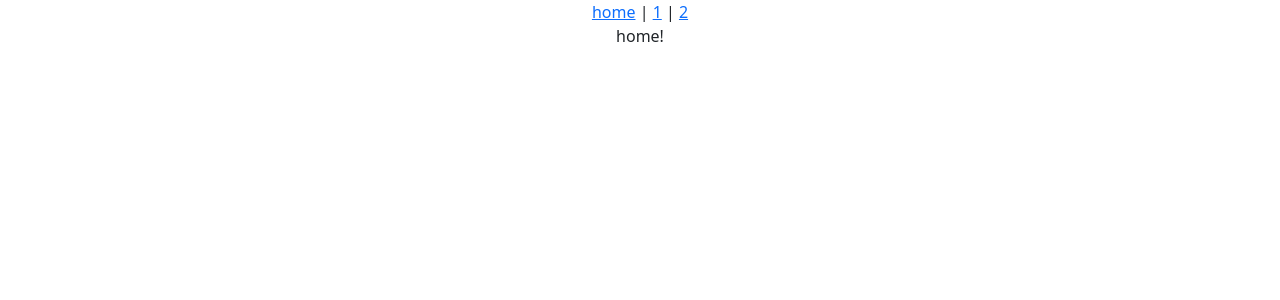
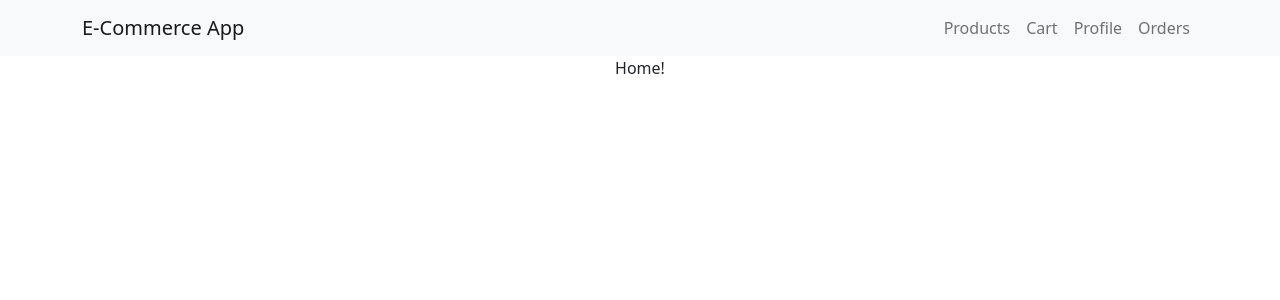
Before and after one commit to YotamBG/E-Commerce-App, a React (Create React App) app in the folder client/: page / in a window 1280 px wide. Shown: the top 300 px of the page. Built offline with nearby package versions, Linux system fonts and the light colour scheme.

Commit message:
Add a navbar

```diff
--- a/client/public/index.html
+++ b/client/public/index.html
@@ -24,7 +24,7 @@
       work correctly both with client-side routing and a non-root public URL.
       Learn how to configure a non-root public URL by running `npm run build`.
     -->
-    <title>React App</title>
+    <title>E-Commerce App</title>
   </head>
   <body>
     <noscript>You need to enable JavaScript to run this app.</noscript>
--- a/client/src/App.js
+++ b/client/src/App.js
@@ -1,4 +1,3 @@
-import logo from './logo.svg';
 import './App.css';
 import { } from 'react-bootstrap';
 import {
@@ -7,20 +6,25 @@ import {
   Route,
   Link
 } from "react-router-dom";
+import { NavBar } from './components/NavBar';
+import { Cart } from './pages/Cart';
+import { Products } from './pages/Products';
+import { Profile } from './pages/Profile';
+import { Orders } from './pages/Orders';
+import { Home } from './pages/Home';
+
 
 function App() {
   return (
     <div className="App">
       <BrowserRouter>
-        <nav>
-          <Link to="/">home</Link> |{" "}
-          <Link to="1">1</Link> |{" "}
-          <Link to="2">2</Link>
-        </nav>
+        <NavBar/>
         <Routes>
-          <Route path="/" element={<p>home!</p>} />
-          <Route path="1" element={<p>1</p>} />
-          <Route path="2" element={<p>2</p>} />
+          <Route path="/" element={<Home/>} />
+          <Route path="cart" element={<Cart/>} />
+          <Route path="products" element={<Products/>} />
+          <Route path="profile" element={<Profile/>} />
+          <Route path="orders" element={<Orders/>} />
         </Routes>
       </BrowserRouter>
     </div>
--- /dev/null
+++ b/client/src/components/NavBar.js
@@ -0,0 +1,21 @@
+import { Container, Nav, Navbar } from 'react-bootstrap';
+import { Link } from "react-router-dom";
+
+export function NavBar() {
+  return (
+    <Navbar bg="light" expand="lg">
+      <Container>
+        <Navbar.Brand href="/">E-Commerce App</Navbar.Brand>
+        <Navbar.Toggle aria-controls="basic-navbar-nav" />
+        <Navbar.Collapse id="basic-navbar-nav" className='justify-content-end'>
+          <Nav className="justify-content-end">
+            <Link to="products" className='nav-link'>Products</Link>
+            <Link to="cart" className='nav-link'>Cart</Link>
+            <Link to="profile" className='nav-link'>Profile</Link>
+            <Link to="orders" className='nav-link'>Orders</Link>
+          </Nav>
+        </Navbar.Collapse>
+      </Container>
+    </Navbar>
+  );
+}
--- /dev/null
+++ b/client/src/pages/Cart.js
@@ -0,0 +1,7 @@
+export function Cart() {
+  return (
+    <div>
+        <p>Cart</p>
+    </div>
+  );
+}
--- /dev/null
+++ b/client/src/pages/Home.js
@@ -0,0 +1,7 @@
+export function Home() {
+  return (
+    <div>
+        <p>Home!</p>
+    </div>
+  );
+}
--- /dev/null
+++ b/client/src/pages/Orders.js
@@ -0,0 +1,7 @@
+export function Orders() {
+  return (
+    <div>
+        <p>Orders</p>
+    </div>
+  );
+}
--- /dev/null
+++ b/client/src/pages/Products.js
@@ -0,0 +1,7 @@
+export function Products() {
+  return (
+    <div>
+        <p>Products</p>
+    </div>
+  );
+}
--- /dev/null
+++ b/client/src/pages/Profile.js
@@ -0,0 +1,7 @@
+export function Profile() {
+  return (
+    <div>
+        <p>Profile</p>
+    </div>
+  );
+}
```
Also changed, not shown: 1 other file (tests, documents, lock files or other folders).
